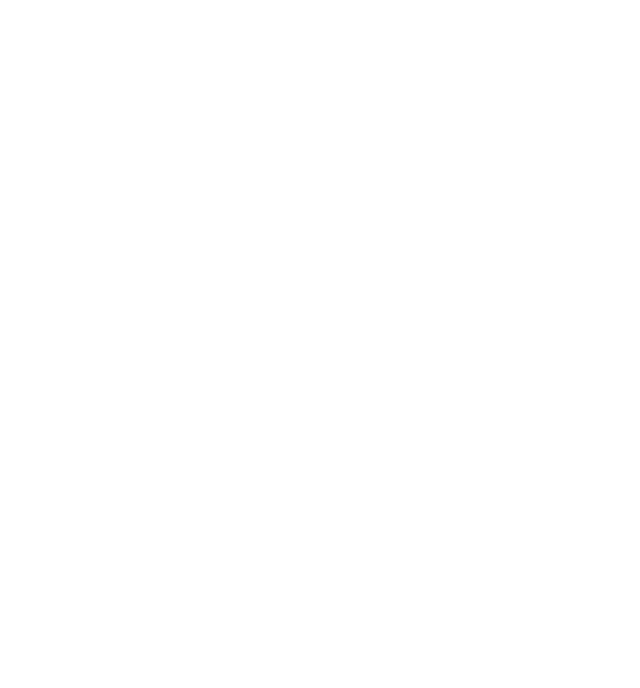
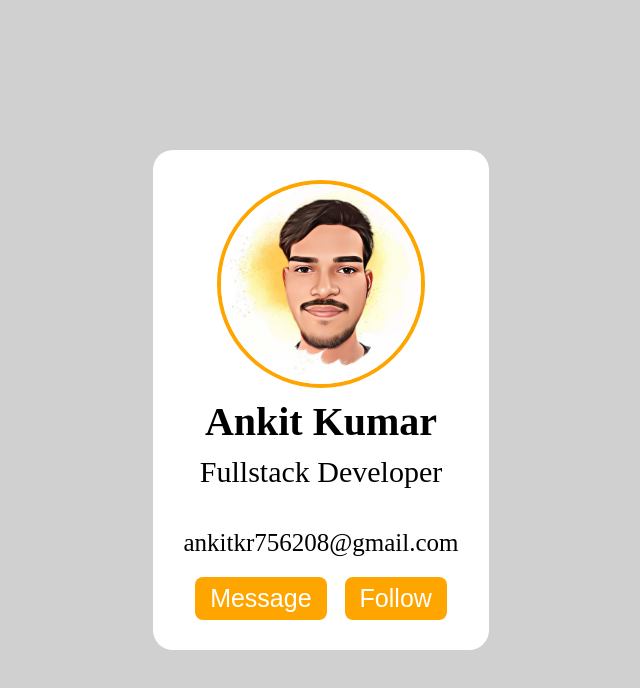
Before and after one commit to ankitkr756208-hash/ABES-CSE13-ANKITKUMAR-2400320100202, a plain HTML site: page HTML/Ankit.html in a window 1280 px wide. Shown: the whole page, without its empty margins (319-959 px from the left). Drawn offline with Linux system fonts and the light colour scheme.

Commit message:
html_ code

```diff
--- a/HTML/Ankit.html
+++ b/HTML/Ankit.html
@@ -0,0 +1,76 @@
+<!DOCTYPE html>
+<html lang="en">
+<head>
+    <meta charset="UTF-8">
+    <meta name="viewport" content="width=device-width, initial-scale=1.0">
+    <title>ProfileCard</title>
+    <style>
+        *{
+            margin: 0px;
+            padding: 0px;
+        }
+        body {
+            display: flex;
+            justify-content: center;
+            align-items: center;
+            height: 100vh;
+            background-color: rgb(208,208,208);
+
+        }
+        .card {
+            /* border: 2px solid black; */
+            display: flex;
+            flex-direction: column;
+            justify-content: center;
+            align-items: center;
+            border-radius: 20px;
+            padding: 30px;
+            background-color: white;
+            /* background-image: url(mainBackground.jpg); */
+        }
+        .ProfilePic{
+            height: 200px;
+            width: 200px;
+            border: 4px solid orange;
+            border-radius: 50%;
+        }
+        .name {
+            font-size: 40px;
+            margin-top: 10px;
+        }
+        .profession {
+            font-size: 30px;
+            margin-top: 10px;
+            margin-bottom: 40px;
+        }
+        .email {
+            font-size: 25px;
+            margin-bottom:20px ;
+        }
+        .btn {
+            font-size: 25px;
+            margin: 0 7px;
+            padding: 7px 15px;
+            border: none;
+            background-color: orange;
+            color: white;
+            border-radius: 8px;
+        }
+        .btn:hover {
+            background-color: orangered;
+        }
+    </style>
+</head>
+<body>
+    <div class="card">
+    <img class="ProfilePic" src="image2/chonh.jpg" alt="Profile_Picture">
+    <h2 class="name">Ankit Kumar</h2>
+    <p class="profession">Fullstack Developer</p>
+    <p class="email">ankitkr756208@gmail.com</p>
+   <div>
+     <button class="btn">Message</button>
+    <button class="btn">Follow</button>
+   </div>
+    </div>
+</body>
+</html>
```
Also changed, not shown: HTML/Profile.html (+1 -1 lines), HTML/image2/chonh.jpg (added).
